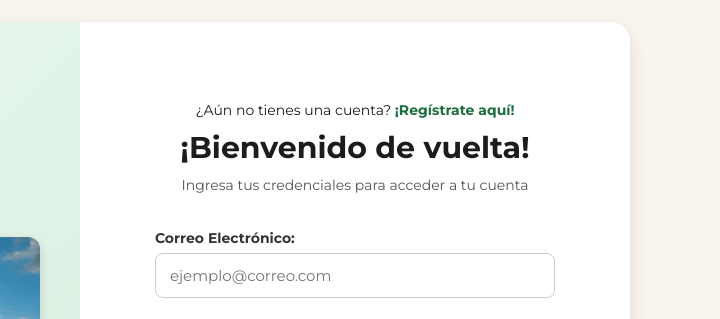
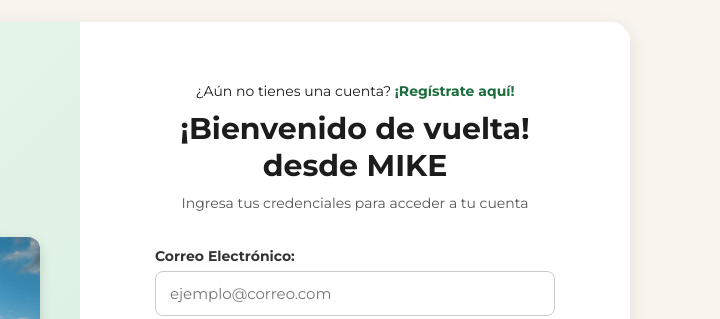
Before and after one commit to 243873/AgroData, a plain HTML site: page index.html in a window 1280 px wide. Shown: the part 87-406 px from the top of the page, 560-1280 px from the left. Drawn offline with Linux system fonts and the light colour scheme.

Commit message:
Teste deploy

```diff
--- a/index.html
+++ b/index.html
@@ -32,7 +32,7 @@
                         <p>¿Aún no tienes una cuenta?
                             <a href="/paginas/registro/registro.html">¡Regístrate aquí!</a>
                         </p>
-                        <h3>¡Bienvenido de vuelta!</h3>
+                        <h3>¡Bienvenido de vuelta! desde MIKE</h3>
                         <p class="subtitle">Ingresa tus credenciales para acceder a tu cuenta</p>
                     </div>
 
```
